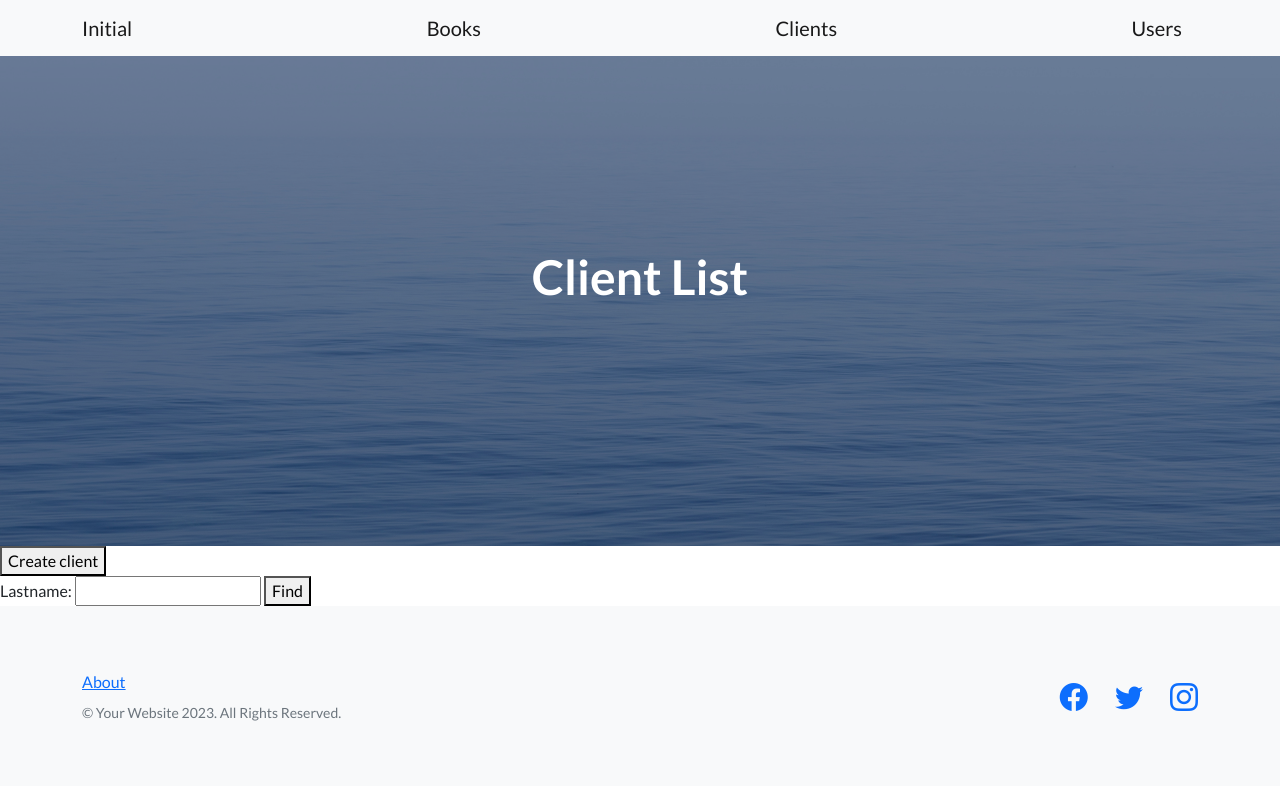
After one commit to sarubigustavo/Biblioteca, a Django app: page /clients/list in a window 1280 px wide. The commit adds this page. Shown: the top 786 px of the page. Run offline with Django 4.2, Linux system fonts and the light colour scheme; data that the repository does not hold is empty; some libraries are stand-ins or nearby versions.

Commit message:
find func added for 3 objects

```diff
--- a/initial/forms.py
+++ b/initial/forms.py
@@ -1,5 +1,6 @@
 from django import forms
 
+#Book
 class CreateBookForm(forms.Form):
     isbn = forms.IntegerField()
     title = forms.CharField(max_length=20)
@@ -9,3 +10,21 @@ class CreateBookForm(forms.Form):
 
 class FindBookForm(forms.Form):
     title = forms.CharField(max_length=20, required=False)
+
+#Client
+class CreateClientForm(forms.Form):
+    dni = forms.IntegerField()
+    lastname = forms.CharField(max_length=20)
+    firstname = forms.CharField(max_length=20, required=False)
+
+class FindClientForm(forms.Form):
+    lastname = forms.CharField(max_length=20, required=False)
+
+#User
+class CreateUserForm(forms.Form):
+    userid = forms.IntegerField()
+    username = forms.CharField(max_length=20)
+    userpass = forms.CharField(max_length=20)
+
+class FindUserForm(forms.Form):
+    username = forms.CharField(max_length=20, required=False)
--- /dev/null
+++ b/initial/templates/initial/list_client.html
@@ -0,0 +1,27 @@
+{% extends 'base.html' %}
+
+{% block title_head %}
+<title>Clients</title>
+{% endblock title_head %}
+
+{% block h1_header %}
+Client List
+{% endblock h1_header %}
+
+{% block content %}
+<button>
+    <a class="navbar-brand" href={% url 'initial:client_create' %}>Create client</a>
+</button>
+
+<!--<p>{{msgLabel}}</p>-->
+
+<form action="" method="get">
+    {{formClient}}
+    <button>Find</button>
+</form>
+
+{%for client in listClient %}
+<li>LastName: {{client.lastname}} - FirstName: {{client.firstname}} - Dni: {{client.dni}}</li>
+{%endfor%}
+
+{% endblock content %}
--- a/initial/urls.py
+++ b/initial/urls.py
@@ -5,6 +5,13 @@ app_name = 'initial'
 
 urlpatterns = [
     path('', views.initial, name='initial'),
+    #Book
     path('books/create', views.createBook, name='book_create'),
-    path('books/list', views.listBook, name='book_list')
+    path('books/list', views.listBook, name='book_list'),
+    #Client
+    path('clients/create', views.createClient, name='client_create'),
+    path('clients/list', views.listClient, name='client_list'),
+    #User
+    path('users/create', views.createUser, name='user_create'),
+    path('users/list', views.listUser, name='user_list'),
 ]
--- a/initial/views.py
+++ b/initial/views.py
@@ -1,13 +1,14 @@
 from django.shortcuts import render, redirect
 #from django.http import HttpResponse
-from initial.forms import CreateBookForm, FindBookForm
-from initial.models import Book
+from initial.forms import CreateBookForm, FindBookForm, CreateClientForm, FindClientForm, CreateUserForm, FindUserForm
+from initial.models import Book, Client, User
 
 # Create your views here.
 
 def initial(request):
     return render(request, 'initial/initial.html')
 
+#Book
 def createBook(request):
     #msgLabel = ''
     if request.method == 'POST':
@@ -33,3 +34,57 @@ def listBook(request):
 
     formBook = FindBookForm()
     return render(request, 'initial/list_book.html', {'formBook': formBook, 'listBook': listBook})
+
+#Client
+def createClient(request):
+    #msgLabel = ''
+    if request.method == 'POST':
+        formClient = CreateClientForm(request.POST)
+        if formClient.is_valid():
+            infoClient = formClient.cleaned_data
+            client = Client(dni=infoClient['dni'], lastname=infoClient['lastname'], firstname=infoClient['firstname'])
+            client.save()
+            #msgLabel =  f'Book "{book.title}" has been created.'
+            return redirect('initial:client_list')
+        else:
+            return render(request, 'initial/create_client.html', {'formClient': formClient})
+
+    formClient = CreateClientForm()
+    return render(request, 'initial/create_client.html', {'formClient': formClient})
+    #return render(request, 'initial/create_client.html', {'formClient': formClient, 'msgLabel': msgLabel})
+
+def listClient(request):
+    formClient = FindClientForm(request.GET)
+    if formClient.is_valid():
+        lastnameClient = formClient.cleaned_data['lastname']
+        listClient = Client.objects.filter(lastname__icontains=lastnameClient)
+
+    formClient = FindClientForm()
+    return render(request, 'initial/list_client.html', {'formClient': formClient, 'listClient': listClient})
+
+#User
+def createUser(request):
+    #msgLabel = ''
+    if request.method == 'POST':
+        formUser = CreateUserForm(request.POST)
+        if formUser.is_valid():
+            infoUser = formUser.cleaned_data
+            user = User(userid=infoUser['userid'], username=infoUser['username'], userpass=infoUser['userpass'])
+            user.save()
+            #msgLabel =  f'Book "{book.title}" has been created.'
+            return redirect('initial:user_list')
+        else:
+            return render(request, 'initial/create_user.html', {'formUser': formUser})
+
+    formUser = CreateUserForm()
+    return render(request, 'initial/create_user.html', {'formUser': formUser})
+    #return render(request, 'initial/create_user.html', {'formUser': formUser, 'msgLabel': msgLabel})
+
+def listUser(request):
+    formUser = FindUserForm(request.GET)
+    if formUser.is_valid():
+        usernameUser = formUser.cleaned_data['username']
+        listUser = User.objects.filter(username__icontains=usernameUser)
+
+    formUser = FindUserForm()
+    return render(request, 'initial/list_user.html', {'formUser': formUser, 'listUser': listUser})
--- a/templates/base.html
+++ b/templates/base.html
@@ -24,8 +24,8 @@
             <div class="container">
                 <a class="navbar-brand" href={% url 'initial:initial' %}>Initial</a>
                 <a class="navbar-brand" href={% url 'initial:book_list' %}>Books</a>
-                <a class="navbar-brand" href={% url 'initial:book_list' %}>Clients</a>
-                <a class="navbar-brand" href={% url 'initial:book_list' %}>Users</a>
+                <a class="navbar-brand" href={% url 'initial:client_list' %}>Clients</a>
+                <a class="navbar-brand" href={% url 'initial:user_list' %}>Users</a>
                 <!-- <a class="navbar-brand" href={% url 'initial:book_create' %}>Create book</a> -->
                 <!-- <a class="btn btn-primary" href={% url 'initial:book_create' %}>Create book</a> -->
             </div>
```
Also changed, not shown: initial/templates/initial/create_client.html (added, +23 -0 lines), initial/templates/initial/create_user.html (added, +23 -0 lines), initial/templates/initial/list_user.html (added, +27 -0 lines), README.md.
